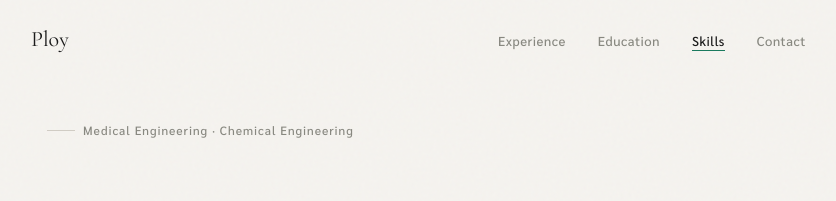
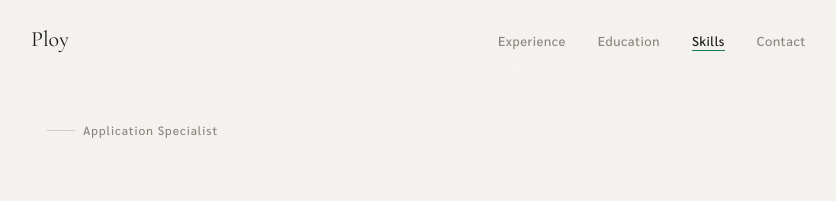
Before and after one commit to wlao034/portfolio, a Next.js app: page / in a window 1280 px wide. Shown: the top 201 px of the page, without its empty margins (17-853 px from the left). Built offline with nearby package versions, Linux system fonts and the light colour scheme.

Commit message:
Update page.tsx

```diff
--- a/app/page.tsx
+++ b/app/page.tsx
@@ -470,10 +470,9 @@ const content = {
       { id: 'contact', label: 'Contact' },
     ],
     logo: 'Ploy',
-    heroTag: 'Medical Engineering · Chemical Engineering',
+    heroTag: 'Application Specialist',
   	heroLine1: 'Where',
 	heroLine2: <><em>science</em> meets</>,
-	heroLine3: '',
 	typedPhrases: ['semiconductor business.', 'advanced technology frontier.'],
     heroName: 'Waraitip Laosangprateep',
     heroBio1: "Application Specialist for Thermo Fisher SEM at LMS Instruments (Thailand), with intensive Talos TEM training and an M.Eng. in Medical Engineering (University of Auckland, Distinction)",
```
